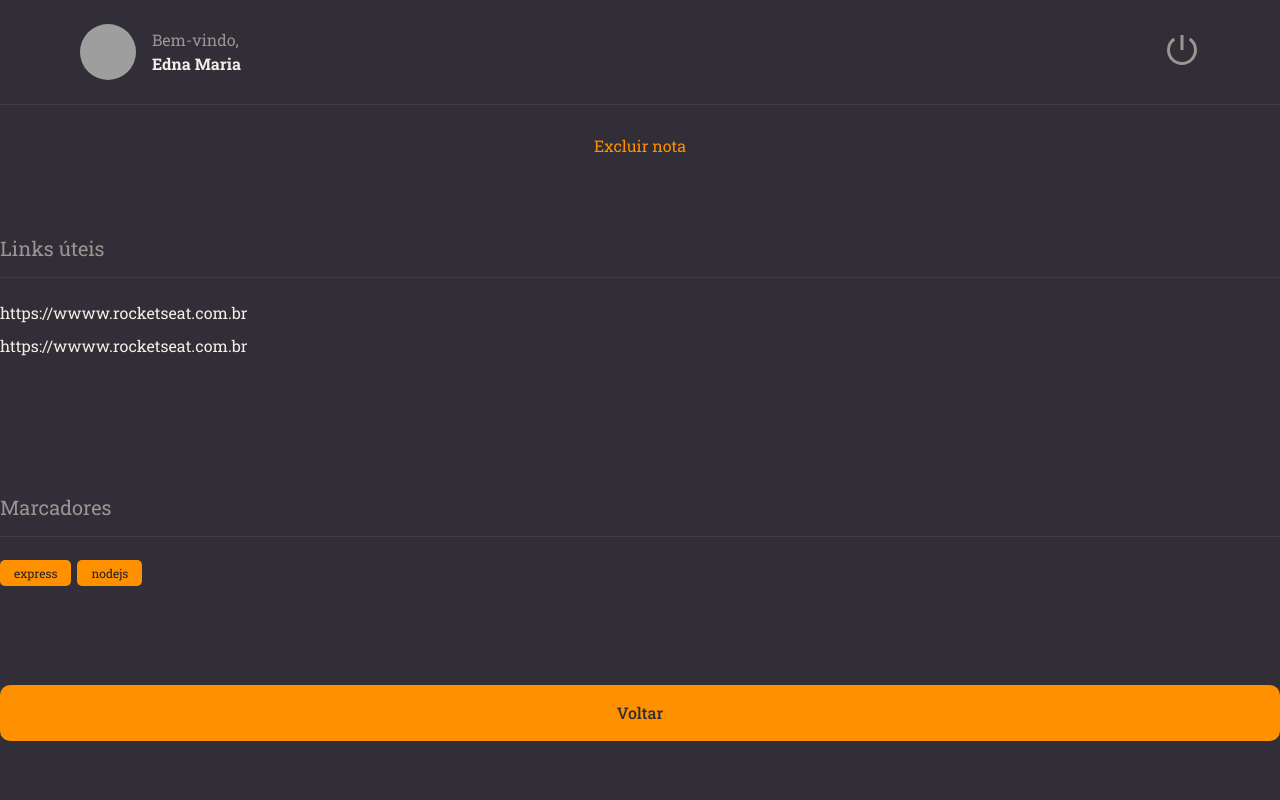
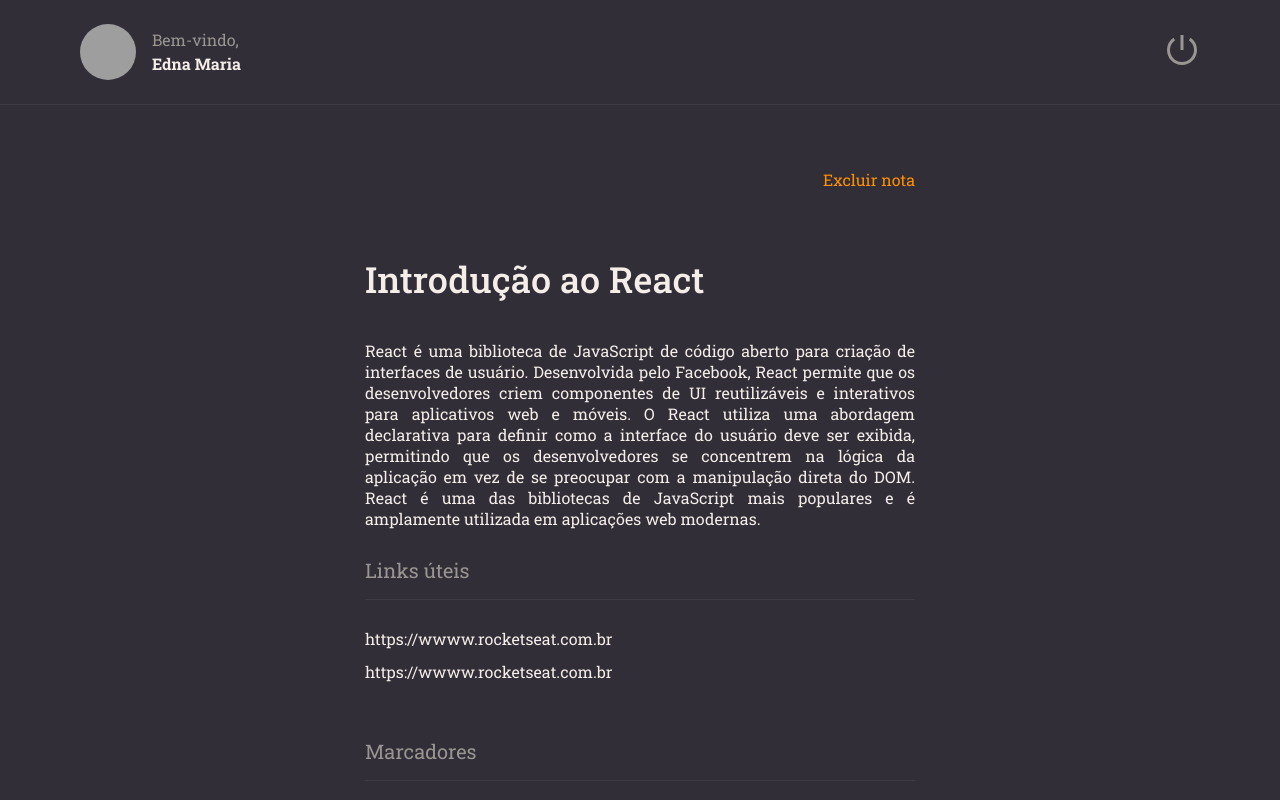
Before and after one commit to Edna06/project-react, a React (Vite) app in the folder rocketnotes/: page / in a window 1280 px wide. Built offline with nearby package versions, Linux system fonts and the light colour scheme; grey boxes are pictures that could not be loaded.

Commit message:
end interface the details page

```diff
--- a/rocketnotes/src/components/Section/styles.js
+++ b/rocketnotes/src/components/Section/styles.js
@@ -1,7 +1,7 @@
 import styled from 'styled-components'
 
 export const Container = styled.section`
-  margin: 50px 0 28px;
+  margin:28px 0;
 
   > h2 {
     border-bottom-width: 1px;
@@ -9,7 +9,7 @@ export const Container = styled.section`
     border-bottom-color: ${({ theme }) => theme.COLORS.BACKGROUND_700};
 
     padding-bottom: 16px;
-    margin-bottom: 24px;
+    margin-bottom: 28px;
 
     color: ${({ theme }) => theme.COLORS.GRAY_100};
     font-size: 20px;
--- a/rocketnotes/src/pages/Details/index.jsx
+++ b/rocketnotes/src/pages/Details/index.jsx
@@ -1,4 +1,4 @@
-import { Container, Links } from './styles'
+import { Container, Links, Content } from './styles'
 
 import {Button} from '../../components/Button/index'
 import {Header} from '../../components/Header/index'
@@ -14,7 +14,17 @@ return (
 
   <Header/>
 
+  <main>
+    <Content>
+
   <ButtonText title="Excluir nota"/>
+
+    <h1>Introdução ao React</h1>
+    <br />
+    <p>React é uma biblioteca de JavaScript de código aberto para criação de interfaces de usuário. Desenvolvida pelo Facebook, React permite que os desenvolvedores criem componentes de UI reutilizáveis e interativos para aplicativos web e móveis. O React utiliza uma abordagem declarativa para definir como a interface do usuário deve ser exibida, permitindo que os desenvolvedores se concentrem na lógica da aplicação em vez de se preocupar com a manipulação direta do DOM. React é uma das bibliotecas de JavaScript mais populares e é amplamente utilizada em aplicações web modernas.
+    </p>
+
+
 
   <Section title= "Links úteis">
     <Links>
@@ -35,6 +45,10 @@ return (
 
   <Button title="Voltar"/>
 
+  </Content>
+  </main>
+
   </Container>
+
   )
 }
--- a/rocketnotes/src/pages/Details/styles.js
+++ b/rocketnotes/src/pages/Details/styles.js
@@ -5,12 +5,17 @@ export const Container = styled.div`
   height: 100vh;
 
   display: grid;
-  /* definindo duas linhas. A primeira terá o tamanho de 105px e as demais terão o tamanho automático */
+
   grid-template-rows: 105px auto;
-  /* definindo  nomes para as minhas linhas*/
   grid-template-areas:
     'header'
     'content';
+
+  > main {
+    grid-area: content;
+    overflow-y: scroll;
+    padding: 64px 0;
+  }
 `
 
 export const Links = styled.ul`
@@ -24,3 +29,28 @@ export const Links = styled.ul`
     }
   }
 `
+
+export const Content = styled.div`
+  //levando todo o conteúdo para o centro da tela
+  max-width: 550px;
+  margin: 0 auto;
+
+  display: flex;
+  flex-direction: column;
+
+  > button:first-child {
+    align-self: end;
+  }
+
+  > h1 {
+    font-size: 36px;
+    font-weight: 500;
+    padding-top: 65px;
+  }
+
+  > p {
+    font-size: 16px;
+    margin-top: 16px;
+    text-align: justify;
+  }
+`
```
